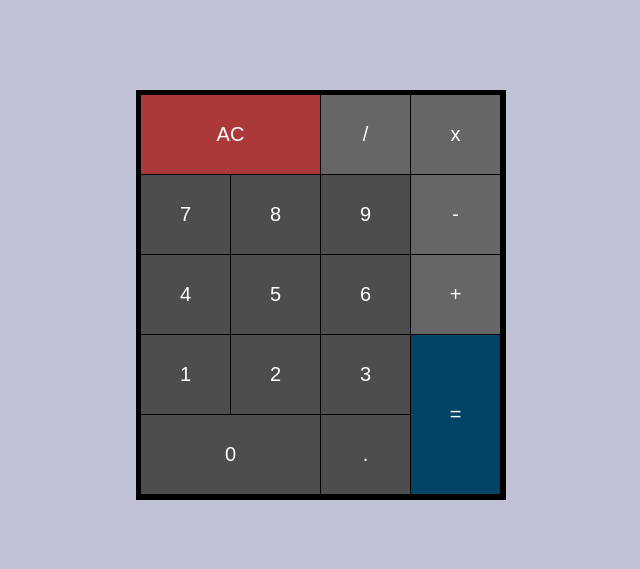
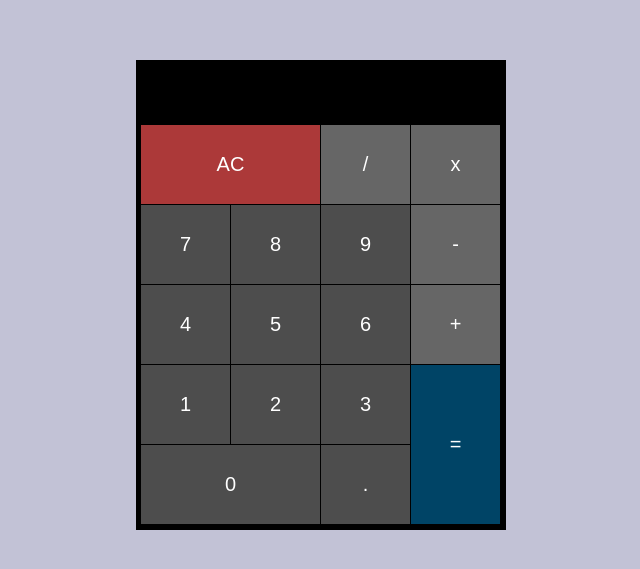
Before and after one commit to Yavanha/react-calculator, a React (Create React App) app: page / in a window 1280 px wide. Shown: the part 105-674 px from the top of the page, without its empty margins (319-959 px from the left). Built offline with nearby package versions, Linux system fonts and the light colour scheme.

Commit message:
feat: first state of the calculor

```diff
--- a/public/index.html
+++ b/public/index.html
@@ -39,5 +39,6 @@
       To begin the development, run `npm start` or `yarn start`.
       To create a production bundle, use `npm run build` or `yarn build`.
     -->
+    <script src="https://cdn.freecodecamp.org/testable-projects-fcc/v1/bundle.js"></script>
   </body>
 </html>
--- a/src/App.css
+++ b/src/App.css
@@ -21,7 +21,7 @@ html {
 body {
   box-sizing: inherit;
   font-size: 1.6rem;
-  font-family: sans-serif;
+  font-family: digital, sans-serif;
 }
 
 .main-container {
--- a/src/Components/Calculator/Calculator.css
+++ b/src/Components/Calculator/Calculator.css
@@ -1,5 +1,4 @@
 .calculator {
-
     background-color: black;
     padding: .5rem;
 }
--- a/src/Components/Calculator/Calculator.js
+++ b/src/Components/Calculator/Calculator.js
@@ -1,6 +1,8 @@
 import "./Calculator.css";
 import React from "react";
+import Screen from "../Screen/Screen";
 import Keys from "../Keys/Keys";
+
 
 
 export default class Calculator extends React.Component {
@@ -8,33 +10,111 @@ export default class Calculator extends React.Component {
 
     constructor(props) {
         super(props)
+        this.handleKeyItemClick = this.handleKeyItemClick.bind(this);
         this.state = {
+            display: '',
+            lastDisplay: '',
+            lastKeyPressed: '',
+            result : 0,
+            operations : {
+                '+' : (a, b) => a + b,
+                '/' : (a, b) => a / b,
+                'x' : (a, b) => a * b,
+                '-' : (a, b) => a - b,
+            },
             keys: [
-             {symbol: "AC", text: "clear"},
-             {symbol: "/", text: "divide"},
-             {symbol: "x", text: "multiply"},
-             {symbol: "7", text: "seven"},
-             {symbol: "8", text: "eight"},
-             {symbol: "9", text: "nine"},
-             {symbol: "-", text: "subtract"},
-             {symbol: "4", text: "four"},
-             {symbol: "5", text: "five"},
-             {symbol: "6", text: "six"},
-             {symbol: "+", text: "add"},
-             {symbol: "1", text: "one"},
-             {symbol: "2", text: "two"},
-             {symbol: "3", text: "three"},
-             {symbol: "=", text: "equals"},
-             {symbol: "0", text: "zero"},
-             {symbol: ".", text: "decimal"},
-            ]
+                { symbol: "AC", text: "clear", },
+                { symbol: "/", text: "divide", },
+                { symbol: "x", text: "multiply", },
+                { symbol: "7", text: "seven", },
+                { symbol: "8", text: "eight" },
+                { symbol: "9", text: "nine" },
+                { symbol: "-", text: "subtract" },
+                { symbol: "4", text: "four" },
+                { symbol: "5", text: "five" },
+                { symbol: "6", text: "six" },
+                { symbol: "+", text: "add" },
+                { symbol: "1", text: "one" },
+                { symbol: "2", text: "two" },
+                { symbol: "3", text: "three" },
+                { symbol: "=", text: "equals" },
+                { symbol: "0", text: "zero" },
+                { symbol: ".", text: "decimal" },
+            ],
+
+        }
+
+    }
+
+
+    handleKeyItemClick(event) {
+
+        this.setState((prevState) => {
+            const { id, innerText } = event.target;
+            console.log("equals ", prevState.lastKeyPressed)
+            let displayStr = ''
+            if (id === "clear") {
+                return {
+                    display: '',
+                    lastDisplay: '',
+                    lastKeyPressed: '',
+                }
+            } else if(id === "equals" && !isNaN(prevState.lastKeyPressed)) {
+                const opeArr = prevState.display.split(' ');
+                console.log(opeArr)
+                let total  = parseFloat(opeArr.shift());
+                console.log({total})
+                while(opeArr.length) {
+                    const elt  = opeArr.shift();
+                    total = prevState.operations[elt](total, parseFloat(opeArr.shift()))
+
+                }
+                return {
+                    display: `${prevState.display}${innerText} ${total}`,
+                    lastDisplay : `${total}`,
+                    lastKeyPressed : `${innerText}`,
+                    result : total
+                }
+            } else if(prevState.lastKeyPressed === "="
+                    || !(isNaN(innerText) && (isNaN(prevState.lastKeyPressed) || prevState.lastKeyPressed.length === 0))) {
+                if (isNaN(innerText) &&  innerText !== '.') {
+                    displayStr = prevState.lastKeyPressed === "=" ? `${prevState.result} ${event.target.innerText} `  : `${prevState.display} ${event.target.innerText} `
+
+                } else {
+                    displayStr = prevState.lastKeyPressed === "=" ? `${innerText}` : `${prevState.display}${innerText}`
+                }
+                return this.setDisplay(displayStr, innerText)
+
+            } else {
+                return prevState;
+            }
+
+
+        })
+
+    }
+
+
+    setDisplay(text, keyPressed) {
+
+        const displayArr = text.trim().split(' ');
+        console.log(displayArr)
+        return {
+            display: text,
+            lastDisplay: `${displayArr.at(-1)}`,
+            lastKeyPressed: `${keyPressed}`
         }
     }
 
+
+
+
     render() {
+
         return (
             <div className="calculator">
-                <Keys keys={this.state.keys} />
+                <Screen display={this.state.display} currentDisplay={this.state.lastDisplay} />
+                <Keys keys={this.state.keys} onClickKeyItems={this.handleKeyItemClick} />
             </div>
         )
     }
--- a/src/Components/Keys/KeyItem/KeyItem.js
+++ b/src/Components/Keys/KeyItem/KeyItem.js
@@ -6,8 +6,10 @@ export default class KeyItem extends React.Component {
 
     render() {
         const {text, symbol} = this.props.keyItem;
+        const {onClickKeyItem} = this.props;
         return (
-            <article id={text} className="key-item">
+
+            <article id={text} className="key-item" onClick={onClickKeyItem}>
                 {symbol}
             </article>
         )
--- a/src/Components/Keys/Keys.js
+++ b/src/Components/Keys/Keys.js
@@ -5,9 +5,18 @@ import KeyItem from "./KeyItem/KeyItem";
 
 export default class Keys extends React.Component {
 
+
+    constructor(props) {
+        super(props);
+
+    }
+
+
+
     renderKeyItem() {
-        const {keys} = this.props;
-        this.keysElement = keys.map((key, index) => <KeyItem key={index} keyItem={key} />);
+        const { keys } = this.props;
+        const {onClickKeyItems} = this.props;
+        this.keysElement = keys.map((key, index) => <KeyItem key={index} keyItem={key} onClickKeyItem={onClickKeyItems} />);
     }
 
     render() {
--- /dev/null
+++ b/src/Components/Screen/Screen.css
@@ -0,0 +1,23 @@
+.screen {
+    display: flex;
+    flex-direction: column;
+    row-gap: .5rem;
+    padding: 1rem;
+    min-height: 6rem;
+
+    justify-content: flex-end;
+}
+
+.top-screen {
+    color : orange;
+    text-align: right;
+    max-width: 34rem;
+    word-break: break-all;
+}
+
+
+.bot-screen {
+    color : white;
+    text-align: right;
+    font-size: 2rem;
+}
--- /dev/null
+++ b/src/Components/Screen/Screen.js
@@ -0,0 +1,20 @@
+import "./Screen.css";
+
+import React from "react";
+
+export default class Screen extends React.Component {
+
+
+
+
+    render() {
+        const {display, currentDisplay} = this.props;
+
+        return (
+            <article id="display" className="screen">
+                <div className="top-screen">{display}</div>
+                <div className="bot-screen">{currentDisplay}</div>
+            </article>
+        )
+    }
+}
```
